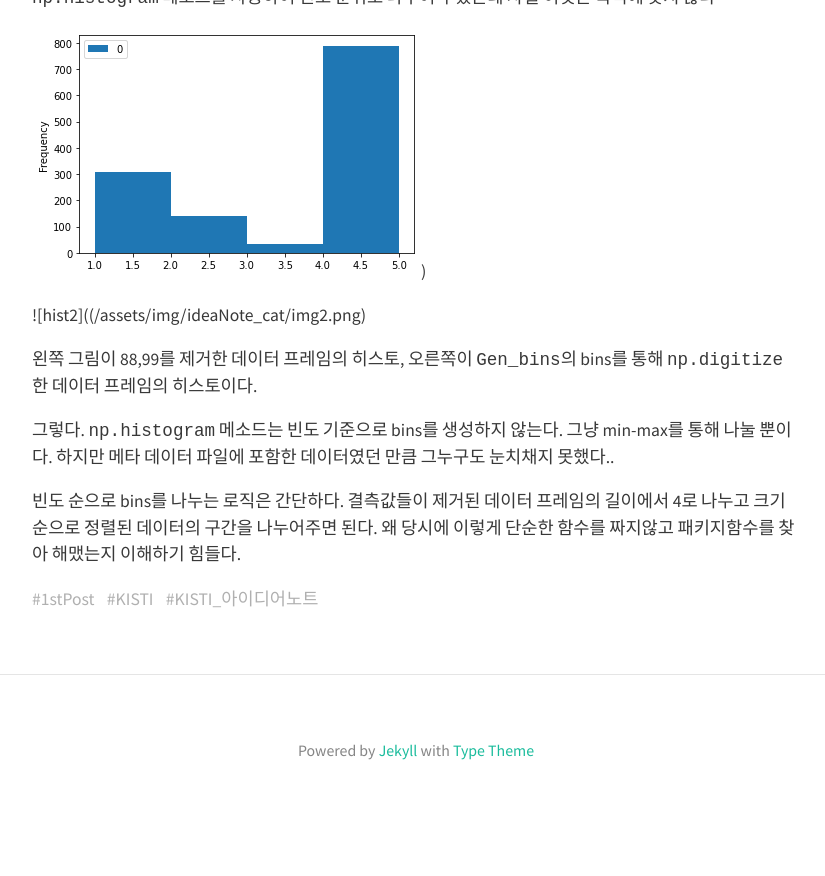
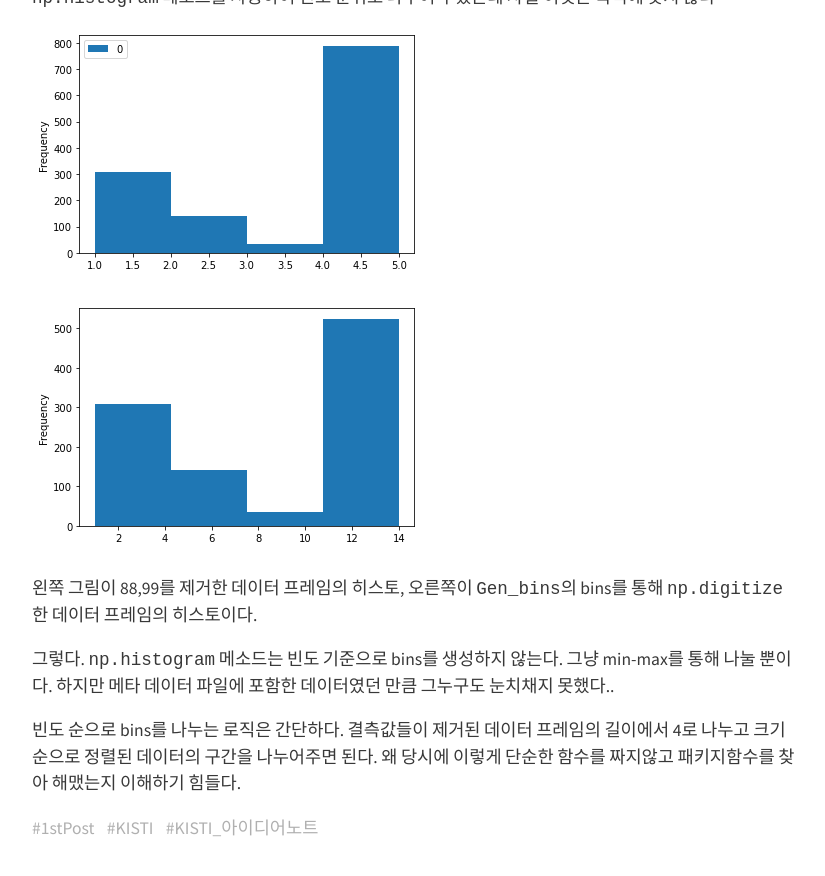
Before and after one commit to pandapear557/pandapear557.github.io, a Jekyll site: the page built from _posts/2022-11-11-Categorize.md, in a window 1280 px wide and 900 px high, scrolled down 1894 px. Shown: the top 876 px of the window, without its empty margins (224-1049 px from the left). Built offline with Jekyll 4.4.1, drawn with Linux system fonts in a browser that asks for light colours; nearby versions of some CDN libraries; before the commit the page ends 2721 px from its top, so only the background shows below that.

Commit message:
Update 2022-11-11-Categorize.md

```diff
--- a/_posts/2022-11-11-Categorize.md
+++ b/_posts/2022-11-11-Categorize.md
@@ -79,9 +79,9 @@ out.
 
 `np.histogram` 메소드를 사용하여 빈도 분위로 나누어 주었는데 사실 이것은 목적에 맞지 않다
 
-![hist1](https://raw.githubusercontent.com/pandapear557/pandapear557.github.io/main/assets/img/ideaNote_cat/img1.png))
+![hist1](https://raw.githubusercontent.com/pandapear557/pandapear557.github.io/main/assets/img/ideaNote_cat/img1.png)
 
-![hist2](({{ site.baseurl }}/assets/img/ideaNote_cat/img2.png)
+![hist2](https://raw.githubusercontent.com/pandapear557/pandapear557.github.io/main/assets/img/ideaNote_cat/img2.png)
 
  왼쪽 그림이 88,99를 제거한 데이터 프레임의 히스토, 오른쪽이 `Gen_bins`의 bins를 통해 `np.digitize` 한 데이터 프레임의 히스토이다.
 
```
